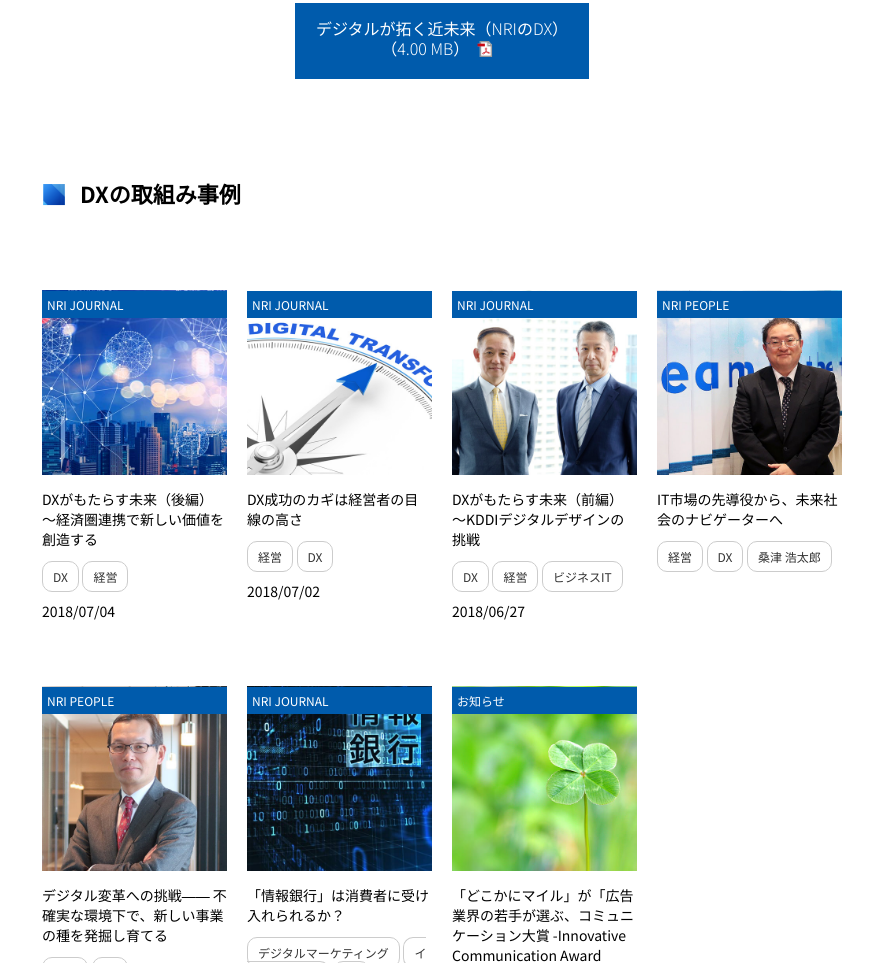
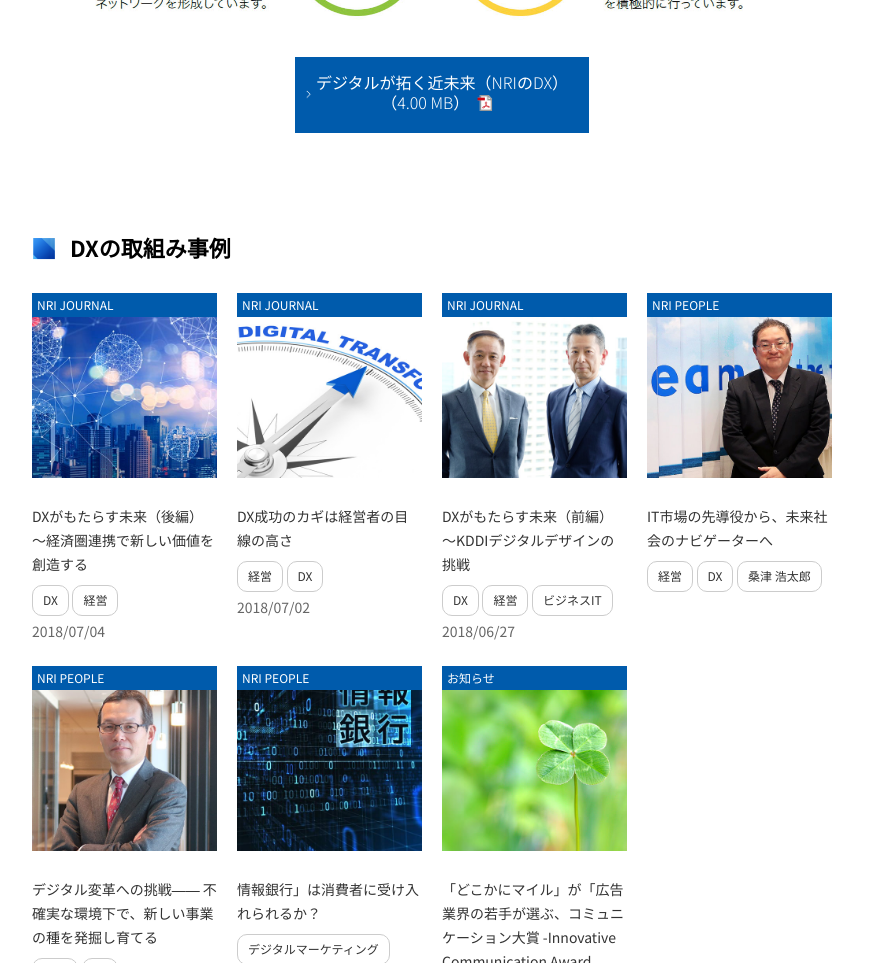
Before and after one commit to ameame184/lesson02-nri, a plain HTML site: page index.html in a window 1280 px wide. Shown: the part 1837-2800 px from the top of the page, without its empty margins (198-1071 px from the left). Drawn offline with Linux system fonts and the light colour scheme; files whose address does not match are found by name; a web font is replaced by a local one.

Commit message:
レイアウト修正 全体的に余白の修正を実施

```diff
--- a/CSS/normalize.css
+++ b/CSS/normalize.css
@@ -1,10 +1,9 @@
-html,body {
+html,body,a,p {
     padding: 0;
     margin:  0;
-}
-
-html,body,a,p {
+    overflow-wrap: break-word;
     font-family: 'Noto Sans JP', sans-serif;
+    -webkit-font-smoothing: antialiased;
 }
 
 ul, li, a, span {
--- a/CSS/style.css
+++ b/CSS/style.css
@@ -131,6 +131,7 @@
     font-size: 20px;
     line-height: 28px;
     color: #ffffff;
+    font-weight: 400;
 }
 
 .imageTitle h1 {
@@ -191,12 +192,12 @@
 
 /* NRIのビジネス戦略 */
 .nri-bussiness {
-    width: 80%;
+    width: 820px;
     margin: 0 auto;
 }
 
 .nri-bussiness .nri-contents {
-    width: 820px;
+    width: 100%;
     margin: 0 auto;
 }
 
@@ -210,6 +211,7 @@
 
 .nri-bussiness .nri-contents h2 {
     font-size: 22px;
+    line-height: 33px;
 }
 
 .nri-bussiness .nri-contents h2 .sub-title {
@@ -219,6 +221,21 @@
 .nri-bussiness .nri-contents .bussiness-content {
     clear: both;
     margin-bottom: 60px;
+}
+
+.nri-bussiness .nri-contents .bussiness-content p {
+    font-size: 16px;
+    line-height: 33px;
+    color: #333;
+}
+
+.nri-bussiness .nri-contents .bussiness-content .first-content {
+    width: 810px;
+    margin-bottom: 16px;
+}
+
+.nri-bussiness .nri-contents .bussiness-content .second-content {
+    width: 810px;
 }
 
 .nri-bussiness .nri-contents img {
@@ -245,6 +262,24 @@
     font-weight: 300;
     text-decoration: none;
     color: #FFFFFF;
+    position: relative;
+}
+
+.nri-bussiness .btn a:hover {
+    opacity: 0.8;
+    transition: 0.3s;
+}
+
+.nri-bussiness .btn a .icon-cheveron-right:before {
+    display: inline-block;
+    position: absolute;
+    top: 29px;
+    left: 5px;
+    content: "\e90d";
+    vertical-align: middle;
+    font-size: 15px;
+    color: #FFFFFF;
+    -webkit-text-stroke: #005bac 1px;
 }
 
 .nri-bussiness .btn img {
@@ -263,39 +298,65 @@
 }
 
 .nri-contents .jornal-image {
-    width: 100%;
+    width: 820px;
     display: flex;
     flex-wrap: wrap;
     margin: 0 auto;
 }
-
 .nri-contents .jornal-image .active-case {
     width: 185px;
     margin-right: 20px;
+    margin-bottom: 25px;
+    position: relative;
 }
 
-.nri-contents .jornal-image .active-case .image-title {
+.nri-contents .jornal-image .active-case .image-box {
+    width: 100%;
+    padding-bottom: 0;
+}
+
+.nri-contents .jornal-image .active-case .image-box .image-title {
+    width: 180px;
+    font-size: 12px;
+    line-height: 18px;
+    padding: 3px 0 3px 5px;
+    position: absolute;
+    top: 0;
+    left: 0;
+    right: 0;
+    margin: 0;
+}
+
+
+.nri-contents .jornal-image .active-case .image-box p{
     background-color: #005BAC;
     color: #FFFFFF;
-    font-size: 12px;
     font-weight: 500;
-    width: 175px;
-    padding: 5px 5px;
-    position: relative;
-    top: 40px;
 }
 
-.nri-contents .jornal-image .active-case img {
-    width: 185px;
-    height: 185px;
+.nri-contents .jornal-image .active-case a figure {
+    display: table-cell;
+    width: 200px;
+    height: 200px;
+}
+
+.nri-contents .jornal-image .active-case a img {
     margin-bottom: 0;
 }
 
-.nri-contents .jornal-image .active-case p {
-    font-size: 14px;
+.nri-contents .jornal-image .active-case .image-contents {
+    padding: 10px 0;
 }
 
-.nri-contents .jornal-image .active-case a {
+.nri-contents .jornal-image .active-case .image-contents a {
+    font-size: 14px;
+    line-height: 1.5;
+    text-decoration: none;
+    color: #333333;
+}
+
+.nri-contents .jornal-image .active-case .btn-category a {
+    display: inline-flex;
     font-size: 12px;
     line-height: 1.4;
     border: 1px solid #CCCCCC;
@@ -303,20 +364,32 @@
     color: #333333;
     height: auto;
     padding: 6px 10px;
+    margin-bottom: 5px;
     border-radius: 10px;
 }
 
+.nri-contents .jornal-image .active-case a:hover {
+    text-decoration: underline;
+}
+
+.nri-contents .jornal-image .active-case .time {
+    color: #666666;
+    font-size: 14px;
+}
+
+/* derection */
 .nri-bussiness {
-    width: 800px;
+    width: 820px;
     margin: 0 auto;
 }
 
 .nri-bussiness .derection {
-    width: 80%;
+    width: 100%;
     margin: 0 auto;
 }
 
 .nri-bussiness .derection-first {
+
     float: left;
 }
 
@@ -333,9 +406,10 @@
     text-decoration: underline;
 }
 
+/* NRIの強み */
 .nri-bussiness .nri-strength {
     clear: both;
-    width: 800px;
+    width: 820px;
     margin: 0 auto;
     margin-top: 80px;
     padding-bottom: 35px;
@@ -346,7 +420,7 @@
     font-size: 16px;
     color: #333333;
     line-height: 30px;
-    padding: 30px 0 0 20px;
+    padding: 30px 0 0 30px;
 }
 
 .nri-bussiness .nri-strength .box-cell {
@@ -708,7 +782,12 @@ footer {
     text-decoration: none;
 }
 
+#footer .globalNavi ul li a:hover {
+    text-decoration: underline;
+}
+
 #footer .copy-right p{
     font-size: 10px;
     color: #333;
+    font-family: Helvetica;
 }
--- a/index.html
+++ b/index.html
@@ -71,9 +71,9 @@
         <img src="images/title.jpg" class="title-image">
         <h2 class="sub-title">NRIのデジタルビジネス戦略</h2>
         <div class="bussiness-content">
-          <p>NRI では、企業の DX に向けた取り組みについて、既存ビジネスの業務プロセス変革に寄与する DX を「DX1.0」、
+          <p class="first-content">NRI では、企業の DX に向けた取り組みについて、既存ビジネスの業務プロセス変革に寄与する DX を「DX1.0」、
           デジタルで新しいビジネスモデルそのものを生み出す DX を「DX2.0」と定義しています。</p>
-          <p>DX を実現するためには、業務プロセス変革やビジネスモデル創造、そして、それらを実現する IT を同時並行で、
+          <p class="second-content">DX を実現するためには、業務プロセス変革やビジネスモデル創造、そして、それらを実現する IT を同時並行で、
           共に議論しながら、かつ、スピーディーに実装できる戦略パートナーが必要です。
           NRI は、コンサルティングと IT ソリューションの人材と機能を併せ持ち、お客さまと併走し、
           お客さまと仮説検証を繰り返しながらビジネスを創出する「コンソリューション」の提供を強みとして、DX の実現を推進します。</p>
@@ -82,7 +82,7 @@
         <img src="images/nri_digital.jpg" alt="NRIでは、組織横断でデジタル関連の取り組みを強化">
       </div>
 
-      <div class="btn"><a href="#">デジタルが拓く近未来（NRIのDX）<br>（4.00 MB）
+      <div class="btn"><a href="#"><span class="icon-cheveron-right"></span>デジタルが拓く近未来（NRIのDX）<br>（4.00 MB）
       <img src="images/pdf.png" alt="icon_pdf"></a></div>
 
       <div class="nri-contents">
@@ -91,72 +91,142 @@
 
         <div class="jornal-image">
           <div class="active-case">
+            <div class="image-box">
+              <a href="#">
                 <p class="image-title">NRI JOURNAL</p>
+                <figure>
                     <img src="images/1_dx.jpg" alt="DXがもたらす未来（後編）">
-              <p class="image-contents">DXがもたらす未来（後編）～経済圏連携で新しい価値を創造する</p>
+                </figure>
+              </a>
+            </div>
+            <div class="image-contents">
+              <a href="#">DXがもたらす未来（後編）～経済圏連携で新しい価値を創造する</a>
+            </div>
+            <div class="btn-category">
               <a href="#">DX</a>
               <a href="#">経営</a>
-              <p><time datetime="2018-07-04">2018/07/04</time></p>
+            </div>
+            <p class="time"><time datetime="2018-07-04">2018/07/04</time></p>
           </div>
           <div class="active-case">
+            <div class="image-box">
+              <a href="#">
                 <p class="image-title">NRI JOURNAL</p>
+                <figure>
                   <img src="images/2_dx.jpg" alt="DX成功のカギは経営者の目線の高さ">
-              <p class="image-contents">DX成功のカギは経営者の目線の高さ</p>
+                </figure>
+              </a>
+            </div>
+            <div class="image-contents">
+              <a href="#">DX成功のカギは経営者の目線の高さ</a>
+            </div>
+            <div class="btn-category">
               <a href="#">経営</a>
               <a href="#">DX</a>
-              <p><time datetime="2018-07-02">2018/07/02</time></p>
+            </div>
+            <p class="time"><time datetime="2018-07-02">2018/07/02</time></p>
           </div>
           <div class="active-case">
+            <div class="image-box">
+              <a href="#">
                 <p class="image-title">NRI JOURNAL</p>
-              <img src="images/3_dx.jpg" alt="DXがもたらす未来（前編）">
-              <p class="image-contents">DXがもたらす未来（前編）～KDDIデジタルデザインの挑戦</p>
+                <figure>
+                  <img src="images/3_dx.jpg" alt="DX成功のカギは経営者の目線の高さ">
+                </figure>
+              </a>
+            </div>
+            <div class="image-contents">
+              <a href="#">DXがもたらす未来（前編）～KDDIデジタルデザインの挑戦</a>
+            </div>
+            <div class="btn-category">
               <a href="#">DX</a>
               <a href="#">経営</a>
               <a href="#">ビジネスIT</a>
-              <p><time datetime="2018-06-27">2018/06/27</time></p>
+            </div>
+            <p class="time"><time datetime="2018-07-02">2018/06/27</time></p>
           </div>
           <div class="active-case">
+            <div class="image-box">
+              <a href="#">
                 <p class="image-title">NRI PEOPLE</p>
-              <img src="images/4_dx.jpg" alt="IT市場の先導役から、未来社会のナビゲーターへ">
-              <p class="image-contents">IT市場の先導役から、未来社会のナビゲーターへ</p>
+                <figure>
+                  <img src="images/4_dx.jpg" alt="DX成功のカギは経営者の目線の高さ">
+                </figure>
+              </a>
+            </div>
+            <div class="image-contents">
+              <a href="#">IT市場の先導役から、未来社会のナビゲーターへ</a>
+            </div>
+            <div class="btn-category">
               <a href="#">経営</a>
               <a href="#">DX</a>
               <a href="#">桑津 浩太郎</a>
             </div>
+          </div>
           <div class="active-case">
+            <div class="image-box">
+              <a href="#">
                 <p class="image-title">NRI PEOPLE</p>
-              <img src="images/5_dx.jpg" alt="デジタル変革への挑戦">
-              <p class="image-contents">デジタル変革への挑戦―― 不確実な環境下で、新しい事業の種を発掘し育てる</p>
+                <figure>
+                  <img src="images/5_dx.jpg" alt="DX成功のカギは経営者の目線の高さ">
+                </figure>
+              </a>
+            </div>
+            <div class="image-contents">
+              <a href="#">デジタル変革への挑戦―― 不確実な環境下で、新しい事業の種を発掘し育てる</a>
+            </div>
+            <div class="btn-category">
               <a href="#">経営</a>
               <a href="#">DX</a>
-              <p><time datetime="2018-04-18">2018/04/18</time></p>
+            </div>
+            <p class="time"><time datetime="2018-07-02">2018/04/25</time></p>
           </div>
           <div class="active-case">
-              <p class="image-title">NRI JOURNAL</p>
-              <img src="images/6_dx.jpg" alt="「情報銀行」は消費者に受け入れられるか？">
-              <p class="image-contents">「情報銀行」は消費者に受け入れられるか？</p>
+            <div class="image-box">
+              <a href="#">
+                <p class="image-title">NRI PEOPLE</p>
+                <figure>
+                  <img src="images/6_dx.jpg" alt="DX成功のカギは経営者の目線の高さ">
+                </figure>
+              </a>
+            </div>
+            <div class="image-contents">
+              <a href="#">情報銀行」は消費者に受け入れられるか？</a>
+            </div>
+            <div class="btn-category">
               <a href="#">デジタルマーケティング</a>
               <a href="#">イノベーション</a>
               <a href="#">DX</a>
-              <p><time datetime="2018-04-25">2018/04/25</time></p>
+            </div>
+            <p class="time"><time datetime="2018-07-02">2018/07/18</time></p>
           </div>
           <div class="active-case">
+            <div class="image-box">
+              <a href="#">
                 <p class="image-title">お知らせ</p>
-              <img src="images/7_dx.jpg" alt="お知らせ">
-              <p class="image-contents">「どこかにマイル」が「広告業界の若手が選ぶ、コミュニケーション大賞 -Innovative Communication Award (ICA)-　優秀賞」を受賞</p>
+                <figure>
+                  <img src="images/7_dx.jpg" alt="DX成功のカギは経営者の目線の高さ">
+                </figure>
+              </a>
+            </div>
+            <div class="image-contents">
+              <a href="#">「どこかにマイル」が「広告業界の若手が選ぶ、コミュニケーション大賞 -Innovative Communication Award (ICA)-　優秀賞」を受賞</a>
+            </div>
+            <div class="btn-category">
               <a href="#">DX</a>
-              <p><time datetime="2018-04-16">2018/04/16</time></p>
+            </div>
+            <p class="time"><time datetime="2018-07-02">2018/07/16</time></p>
           </div>
         </div>
       </div>
 
       <div class="derection">
         <div class="derection-first">
-          <p>&lt;<a href="#">ビジネスモデルの特徴</a></p>
+          <p>&lt; <a href="#">ビジネスモデルの特徴</a></p>
         </div>
 
         <div class="derection-second">
-          <p><a href="#">人材が支えるNRI</a>&gt;</p>
+          <p><a href="#">人材が支えるNRI</a> &gt;</p>
         </div>
       </div>
 
```
Lines whose indentation alone changed are shown as unchanged.
